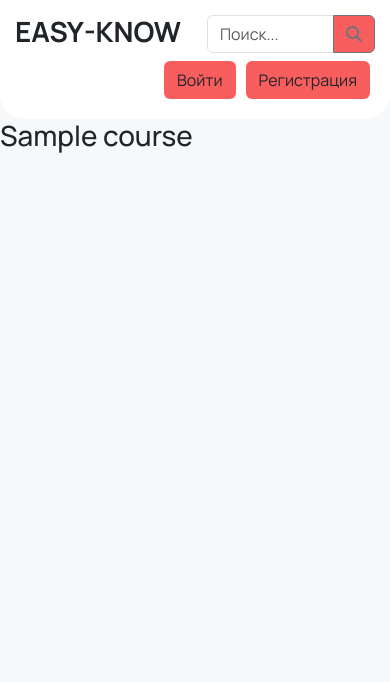
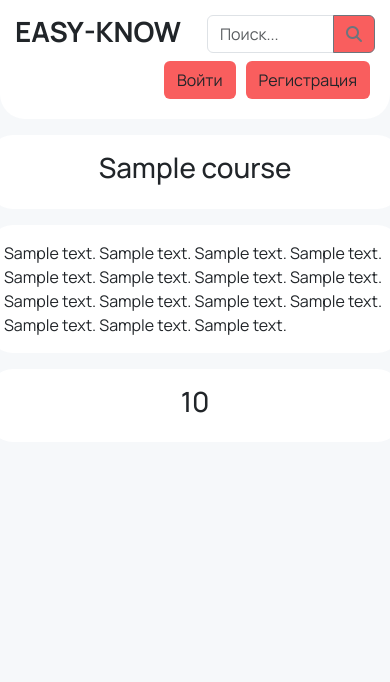
Before and after one commit to StatistIRL/Easy-Know, a Django app: template courses/templates/courses/course/home.html in a window 390 px wide. Shown: the top 682 px of the page. Run offline with Django 5.2, Linux system fonts and the light colour scheme; the template is opened without the code that fills it: most values are stand-ins (such as "Sample title", 1, 10 or a date in 2020).

Commit message:
feat(courses): Make the home.html

```diff
--- /dev/null
+++ b/courses/static/courses/css/course/home.css
@@ -0,0 +1,6 @@
+@media (max-width: 768px) {
+    .purchase-menu {
+        position: sticky;
+        bottom: 0;
+    }
+}
--- a/courses/templates/courses/catalog.html
+++ b/courses/templates/courses/catalog.html
@@ -8,7 +8,7 @@
 {% block title %}- Catalog{% endblock title %}
 
 {% block content %}
-<div class='container-fluid container-md content p-5 my-3'>
+<div class='container-md content p-5 my-3'>
     <h1 class='courses-title'>Наши курсы:</h1>
     <div class="row row-cols-1 row-cols-md-3 g-4">
         {% for course in courses %}
--- a/courses/templates/courses/course/home.html
+++ b/courses/templates/courses/course/home.html
@@ -1,5 +1,46 @@
 {% extends "base.html" %}
+{% load static %}
 
+{% block title %}- {{course.title}}{% endblock title %}
+
+{% block css %}
+    <link rel="stylesheet" href="{% static 'courses/css/course/home.css' %}">
+{% endblock css %}
 {% block content %}
-<h1>{{course}}</h1>
+<div class="container-md my-3 p-0">
+    <div class="row">
+        <div class="col-12 pb-3 p-0">
+            <div class="content p-3">
+                <h1 class='text-center'>{{course.title}}</h1>
+            </div>
+        </div>
+    </div>
+    <div class="row">
+        <div class="col-md-8 col-12 p-0 pb-3">
+            <div class="content p-3">
+                {{course.description}}
+                {{course.description}}
+                {{course.description}}
+                {{course.description}}
+                {{course.description}}
+                {{course.description}}
+                {{course.description}}
+                {{course.description}}
+                {{course.description}}
+                {{course.description}}
+                {{course.description}}
+                {{course.description}}
+                {{course.description}}
+                {{course.description}}
+                {{course.description}}
+
+            </div>
+        </div>
+        <div class="col-md-4 col-12 ps-md-3 px-0 purchase-menu">
+            <div class="content purchase-menu-inside p-3 position-sticky top-0">
+                <h1 class='text-center'>{{course.price}}</h1>
+            </div>
+        </div>
+    </div>
+</div>
 {% endblock content %}
```
Lines whose indentation alone changed are shown as unchanged.
